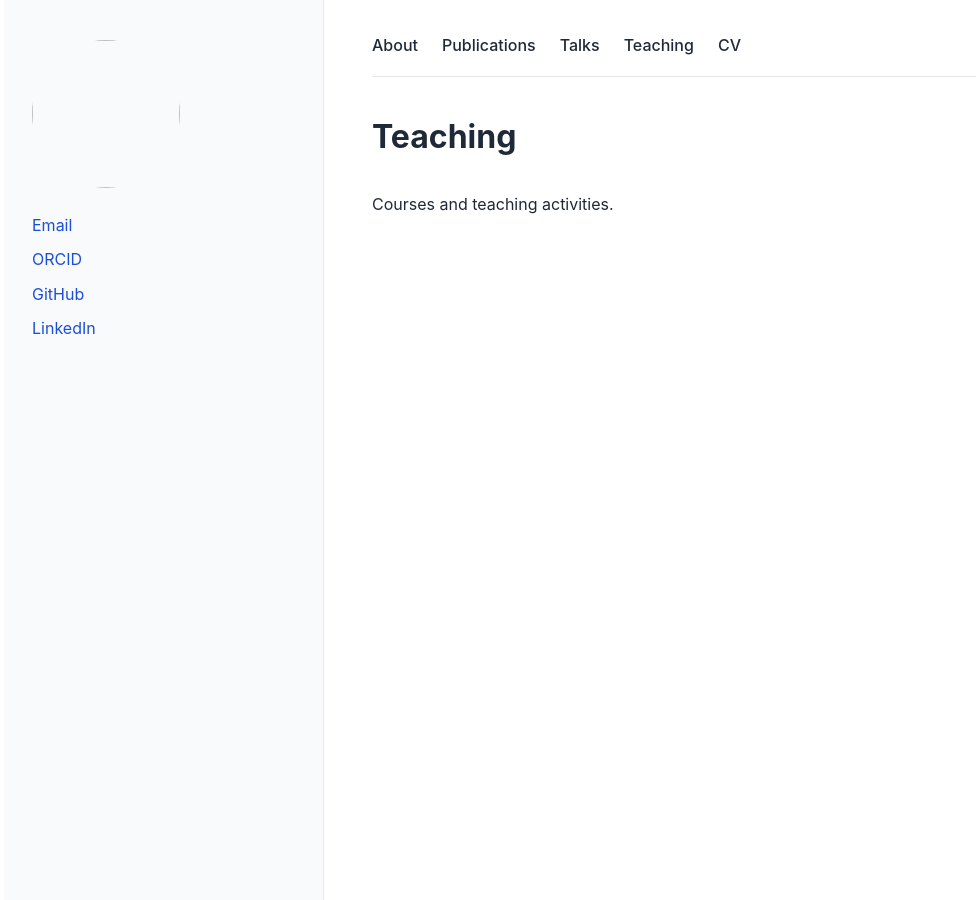
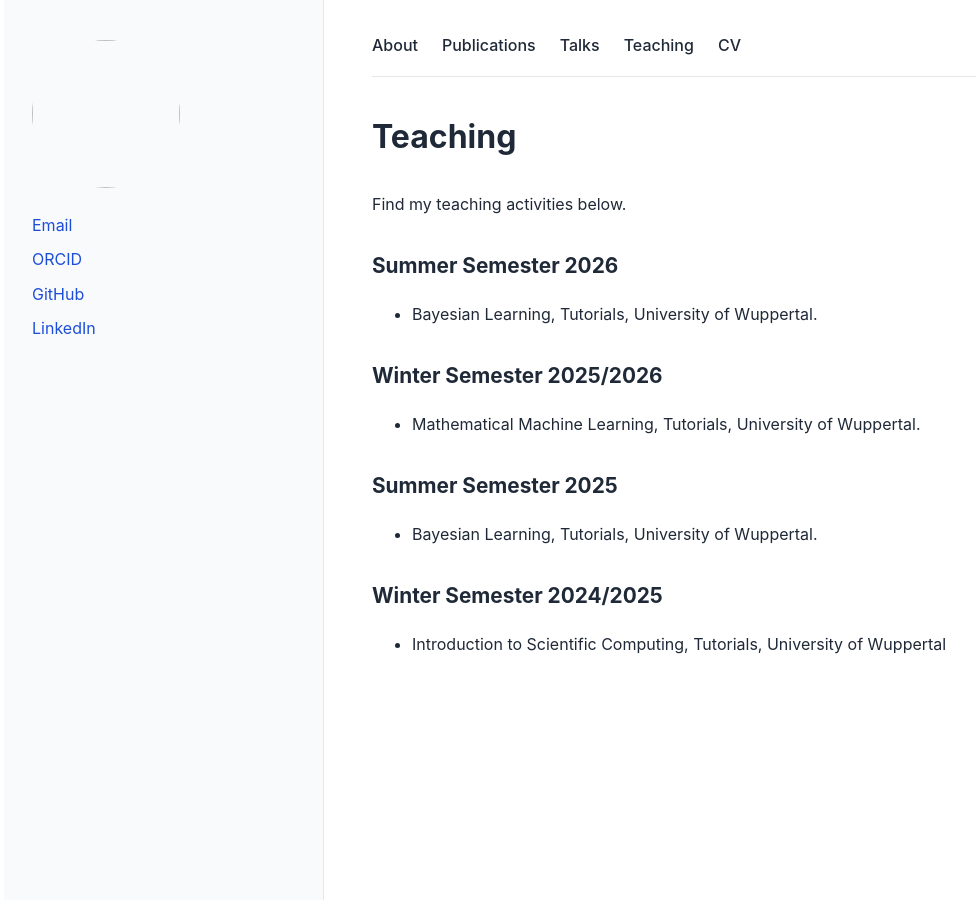
Before and after one commit to LouiseSchaub/louiseschaub.github.io, a Jekyll site: the page built from _pages/teaching.md, in a window 1280 px wide. Shown: the whole page, without its empty margins (36-1012 px from the left). Built offline with Jekyll 4.4.1, drawn with Linux system fonts in a browser that asks for light colours.

Commit message:
Update teaching.md

```diff
--- a/_pages/teaching.md
+++ b/_pages/teaching.md
@@ -5,4 +5,16 @@ permalink: /teaching/
 collection_name: teaching
 ---
 
-Courses and teaching activities.
+Find my teaching activities below.
+
+## Summer Semester 2026
+- Bayesian Learning, Tutorials, University of Wuppertal.
+
+## Winter Semester 2025/2026
+- Mathematical Machine Learning, Tutorials, University of Wuppertal.
+
+## Summer Semester 2025
+- Bayesian Learning, Tutorials, University of Wuppertal.
+
+## Winter Semester 2024/2025
+- Introduction to Scientific Computing, Tutorials, University of Wuppertal
```
